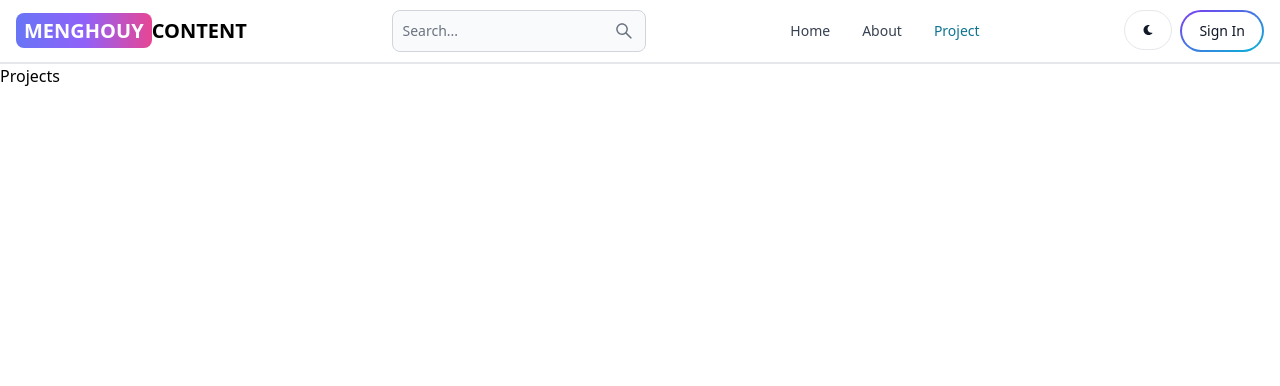
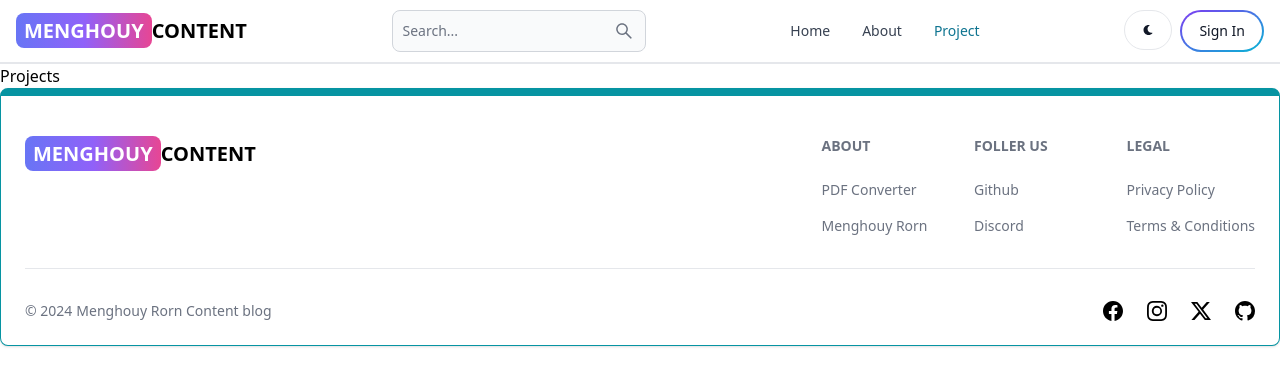
Before and after one commit to Menghouyrorn/CONTENTBLOG, a React (Vite) app in the folder frontend/: page /projects in a window 1280 px wide. Shown: the top 386 px of the page. Built offline with nearby package versions, Linux system fonts and the light colour scheme.

Commit message:
create footer

```diff
--- a/frontend/src/App.jsx
+++ b/frontend/src/App.jsx
@@ -6,6 +6,7 @@
 import Dashboard from './pages/Dashboard'
 import Projects from './pages/Projects'
 import Navbar from './components/Navbar'
+import Footer from './components/Footer'
 
 
 function App() {
@@ -22,6 +23,7 @@
           <Route path='/dashboard' element={<Dashboard />} />
           <Route path='/projects' element={<Projects />} />
         </Routes>
+        <Footer/>
       </BrowserRouter>
     </div>
   )
--- /dev/null
+++ b/frontend/src/components/Footer.jsx
@@ -0,0 +1,85 @@
+import { Footer } from "flowbite-react"
+import { Link } from "react-router-dom"
+import { BsFacebook, BsGithub, BsInstagram, BsTwitterX } from 'react-icons/bs'
+
+const FooterCom = () => {
+    return (
+        <Footer container className="border border-t-8 border-teal-500">
+            <div className="w-full max-w-7xl mx-auto">
+                <div className="grid w-full justify-between sm:flex md:gird-col-1">
+                    <div className="mt-5">
+                        <Link to={'/'} className='self-center text-lg sm:text-xl font-semibold dark:text-white whitespace-nowrap'>
+                            <span className='px-2 py-1 bg-gradient-to-r from-indigo-500 via-purple-500 rounded-lg text-white to-pink-500'>MENGHOUY</span>
+                            CONTENT
+                        </Link>
+                    </div>
+                    <div className="grid grid-cols-2 gap-8 mt-4 sm:grid-cols-3 sm:gap-6">
+                        <div>
+                            <Footer.Title title="About" />
+                            <Footer.LinkGroup col>
+                                <Footer.Link target="_blank" rel="noopener noreferrer" href="https://pdf-convert-to-editable-text-that-support-khmer-language.vercel.app/">
+                                    PDF Converter
+                                </Footer.Link>
+                                <Footer.Link
+                                    href="https://github.com/Menghouyrorn"
+                                    target="_blank"
+                                    rel="noopener noreferrer"
+                                >
+                                    Menghouy Rorn
+                                </Footer.Link>
+
+                            </Footer.LinkGroup>
+                        </div>
+                        <div>
+                            <Footer.Title title="Foller us" />
+                            <Footer.LinkGroup col>
+                                <Footer.Link
+                                    target="_blank"
+                                    rel="noopener noreferrer"
+                                    href="https://github.com/Menghouyrorn">
+                                    Github
+                                </Footer.Link>
+                                <Footer.Link
+                                    href="https://discord.com"
+                                    target="_blank"
+                                    rel="noopener noreferrer"
+                                >
+                                    Discord
+                                </Footer.Link>
+
+                            </Footer.LinkGroup>
+                        </div>
+                        <div>
+                            <Footer.Title title="Legal" />
+                            <Footer.LinkGroup col>
+                                <Footer.Link
+                                    href="#"
+                                >
+                                    Privacy Policy
+                                </Footer.Link>
+                                <Footer.Link
+                                    href="#"
+                                >
+                                    Terms &amp; Conditions
+                                </Footer.Link>
+
+                            </Footer.LinkGroup>
+                        </div>
+                    </div>
+                </div>
+                <Footer.Divider />
+                <div className="w-full flex sm:items-center sm:justify-between">
+                    <Footer.Copyright href="#" by="Menghouy Rorn Content blog" year={new Date().getFullYear()} />
+                    <div className="flex gap-6 sm:mt-0 mt-4 sm:justify-center">
+                        <Footer.Icon href="" icon={BsFacebook} />
+                        <Footer.Icon href="" icon={BsInstagram} />
+                        <Footer.Icon href="" icon={BsTwitterX} />
+                        <Footer.Icon href="" icon={BsGithub} />
+                    </div>
+                </div>
+            </div>
+        </Footer>
+    )
+}
+
+export default FooterCom
```
